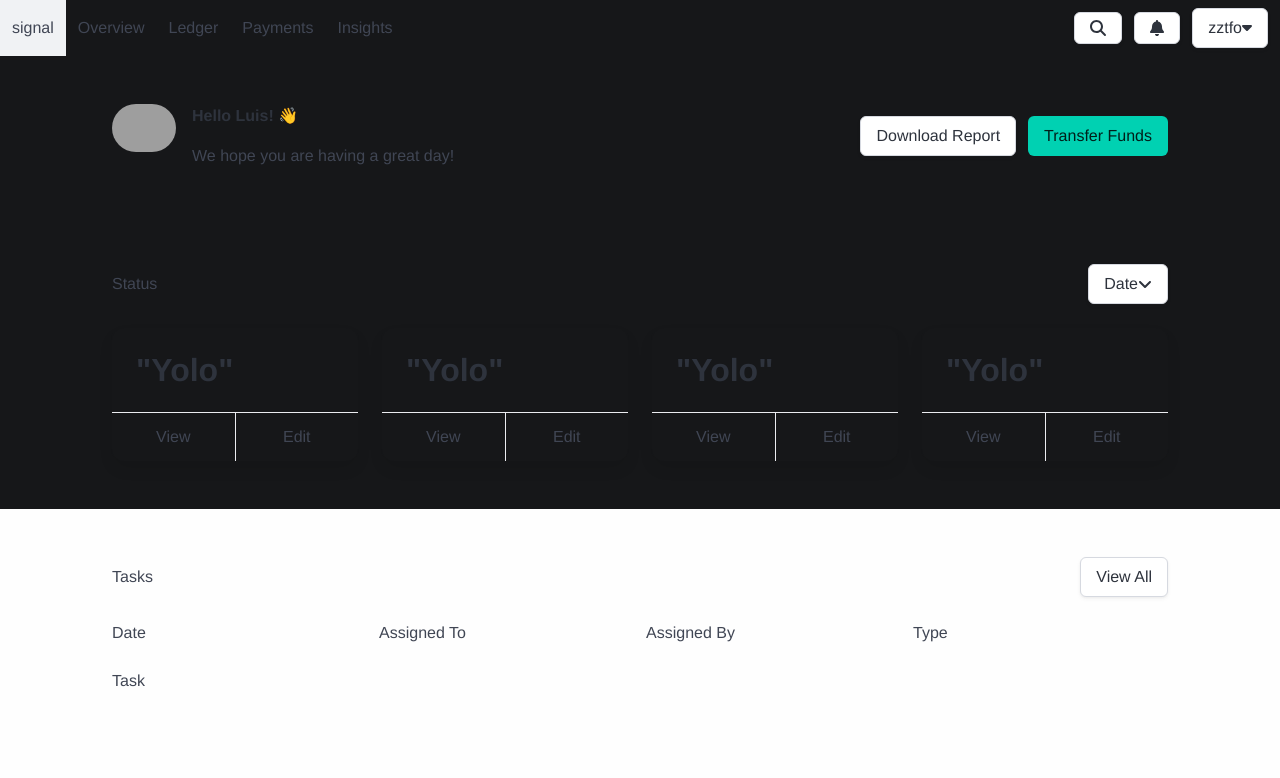
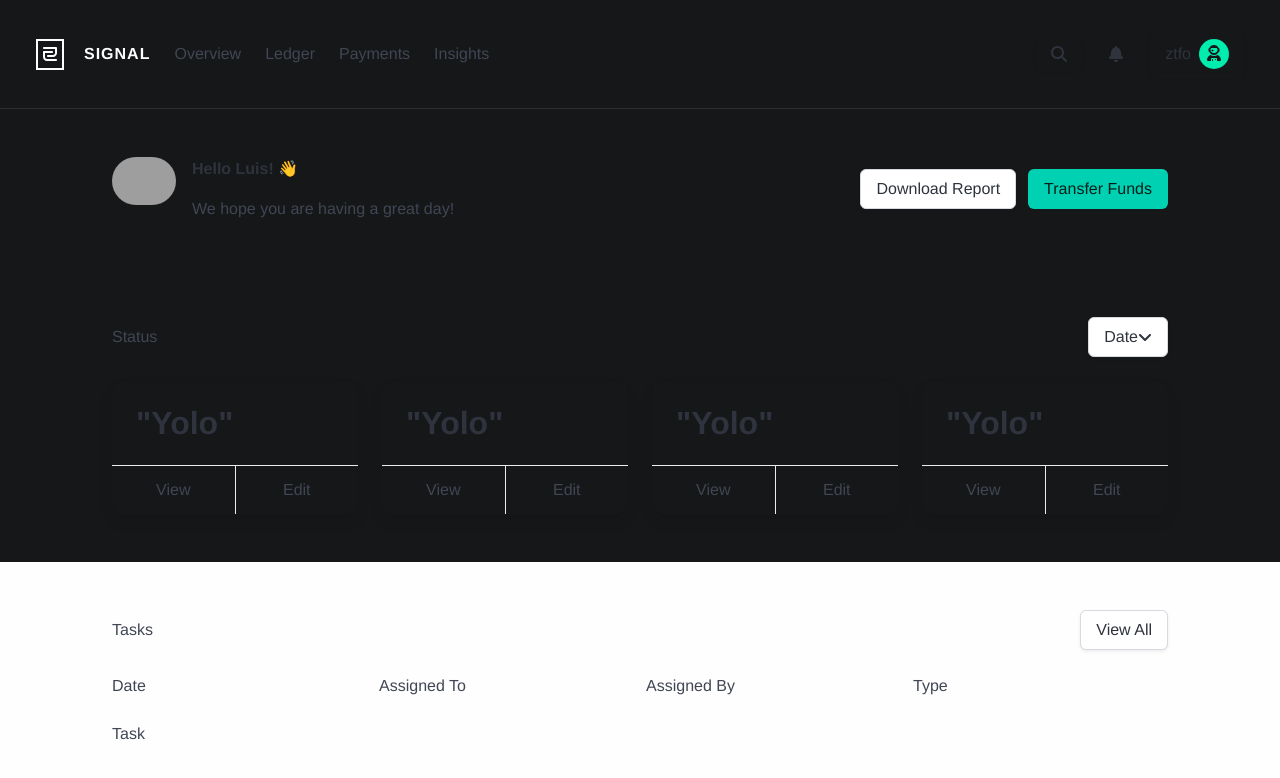
Before and after one commit to ztfo/luispalomares.com, a Vue app: page / in a window 1280 px wide. Shown: the top 778 px of the page. Built offline with nearby package versions, Linux system fonts and the light colour scheme; grey boxes are pictures that could not be loaded.

Commit message:
styling navigation

```diff
--- a/src/assets/styles/app.scss
+++ b/src/assets/styles/app.scss
@@ -8,4 +8,5 @@
     --bulma-body-background-color: var(--white);
     --bulma-navbar-background-color: var(--black);
     --bulma-scheme-main: var(--black);
+    --bulma-navbar-h: var(--white);
 }
--- a/src/components/Nav.vue
+++ b/src/components/Nav.vue
@@ -1,8 +1,10 @@
 <template lang="pug">
-nav.navbar(role="navigation", aria-label="main navigation")
-    .navbar-brand
+nav.navbar.p-5(role="navigation", aria-label="main navigation")
+    .navbar-brand.signal-brand
         a.navbar-item(href="/")
-            span signal
+            .square-line
+                font-awesome-icon(:icon="['fas', 'shekel-sign']", :rotation="90")
+            span.brand-name SIGNAL
         a.navbar-burger(role="button", aria-label="menu", aria-expanded="false", data-target="navbarBasicExample")
             span(aria-hidden="true")
             span(aria-hidden="true")
@@ -16,16 +18,16 @@ nav.navbar(role="navigation", aria-label="main navigation")
             a.navbar-item Insights
         .navbar-end
             .navbar-item
-                .buttons
+                .account.buttons
                     a.button.search
                         font-awesome-icon(icon="search")
-                a.button.notifications
+                    a.button.notifications.is-active
                         font-awesome-icon(icon="bell")
                     a.button.avatar
-                    .avatar-img z
                         .avatar-name
                             span ztfo
-                        font-awesome-icon(icon="caret-down")
+                        .avatar-img
+                            font-awesome-icon(icon="user-astronaut")
 
 </template>
 
@@ -53,5 +55,36 @@ export default {
 </script>
 
 <style scoped>
-
+.navbar {
+    border-bottom: 1px solid rgba(255,255,255,0.1);
+}
+.signal.navbar-brand {
+    border: 2px solid #FFFFFF;
+}
+.square-line {
+      border: 2px solid #FFFFFF;
+      padding: 5px;
+      color: #FFF;
+      margin-right: .5rem;
+      line-height: 1;
+}
+.brand-name {
+    color: #FFF;
+    font-weight: bolder;
+    letter-spacing: 1px;
+}
+.account .button {
+    border: none;
+    outline: none;
+    background: transparent;
+}
+.avatar-img {
+    width: 30px;
+    height: 30px;
+    line-height: 30px;
+    border-radius: 999px;
+    margin-left: .5rem;
+    background-color: var(--green);
+    color: var(--black);
+}
 </style>
```
Lines whose indentation alone changed are shown as unchanged.
